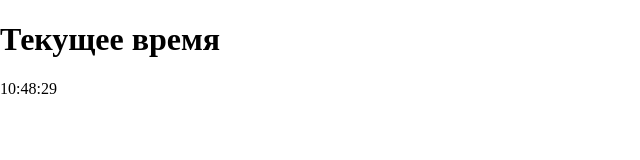
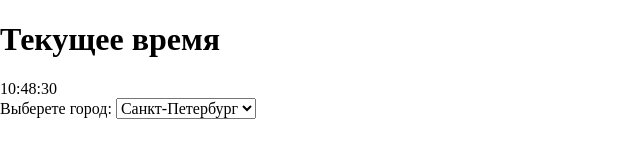
Before and after one commit to napastyuk/world-time, a website: page index.html in a window 1280 px wide. Shown: the whole page, without its empty margins (0-640 px from the left). Drawn offline with Linux system fonts and the light colour scheme; no server answers.

Commit message:
working on time zone switching

```diff
--- a/index.html
+++ b/index.html
@@ -16,8 +16,14 @@
 <body>
   <h1>Текущее время</h1>
   <div id="clock">
-    <span class="hour">hh</span>:<span class="min">mm</span>:<span class="sec">ss</span>
   </div>
+<label for="pet-select">Выберете город:</label>
+<select id="pet-select">
+  <option value="Europe/Moscow">Санкт-Петербург</option>
+  <option value="Europe/Moscow">Москва</option>
+  <option value="dog">Токио</option>
+  <option value="dog">Нью-Йорк</option>
+</select>
   <script src="js/index.js"></script>
 </body>
 
--- a/js/index.js
+++ b/js/index.js
@@ -1,6 +1,7 @@
 (function init() {
     let clockEl = document.getElementById('clock');
-    let currentTime = new Date();
+    let syncInterval = 5 * 60 * 1000; // как часто синхронизировать с внешним API в миллисекундах
+    let updatedTime = new Date(); //время обновленное через интернет или локально инкрементом по секундам
 
     function sendXMLHttpRequest(url) {
         console.log("отправляем запрос на " + url);
@@ -9,6 +10,8 @@
         xhr.onreadystatechange = function () {
             if (this.readyState == 4 && this.status == 200) {
                 parseNewTime(xhr.responseText);
+            } else if (this.status == 0) {
+                console.log('Отсутствует подключение к интернету');
             } else if (this.status != 200) {
                 console.error('Ошибка. Статус: ' + this.status + ' Этап запроса ' + this.readyState);
             }
@@ -21,37 +24,38 @@
     }
 
     function parseNewTime(newTimeStr) {
-        newTime = JSON.parse(newTimeStr);
-        currentTime = new Date(newTime.datetime);
-        console.dir(currentTime);
+        let newTimeObj = JSON.parse(newTimeStr);
+        updatedTime = new Date(newTimeObj.datetime);
     }
 
     function updateTime() {
-        //функция setInterval не гарантирует вызов каждую секунду,
-        //потому что в расчётный интервал вход время выполнения функции,
-        //поэтому можно делать  Date.now() каждую секунду или выполнять синхронихацию через интернет
+        updatedTime.setSeconds(updatedTime.getSeconds() + 1);
+        showFormattedTime();
+    }
 
-        let hours = currentTime.getHours();
-        if (hours < 10) hours = '0' + hours;
-        clockEl.children[0].innerText = hours;
+    function showFormattedTime() {
+        if (toLocaleStringSupportsLocales() != true) console.log = ('Браузер не поддерживает toLocaleString()');
+        var options = { hour: '2-digit', minute: '2-digit', second: '2-digit' };
+        clockEl.innerText = updatedTime.toLocaleString('ru-RU', options);
+        //document.title = updatedTime.toLocaleString('ru-RU', options);
+        // https://jsfiddle.net/yashva/9fuj3pad/
+    }
 
-        let minutes = currentTime.getMinutes();
-        if (minutes < 10) minutes = '0' + minutes;
-        clockEl.children[1].innerText = minutes;
-
-        let seconds = currentTime.getSeconds();
-        if (seconds < 10) seconds = '0' + seconds;
-        clockEl.children[2].innerText = seconds;
-
-        currentTime.setSeconds(currentTime.getSeconds()+1);
-        // document.title = hours + ":" + minutes + ":" + seconds;
+    function toLocaleStringSupportsLocales() {
+        try {
+            new Date().toLocaleString('i');
+        } catch (e) {
+            return e.name === 'RangeError';
+        }
+        return false;
     }
 
     function startClock() {
-        updateTime();
+        updateTime(); //сразу запускаем setInterval callback что бы браузер не ждал одну секунду до первого обновления
+        syncTime();  //сразу запускаем синхронизацию, на случай если на клиенте установлено неправильное время
         let timerId = setInterval(updateTime, 1000);
-        let syncId = setInterval(syncTime, 300000);
-        // let syncId = setInterval(syncTime, 5000);
+        let syncId = setInterval(syncTime, syncInterval);
+
     }
 
     startClock();
```
Also changed, not shown: README.md.
